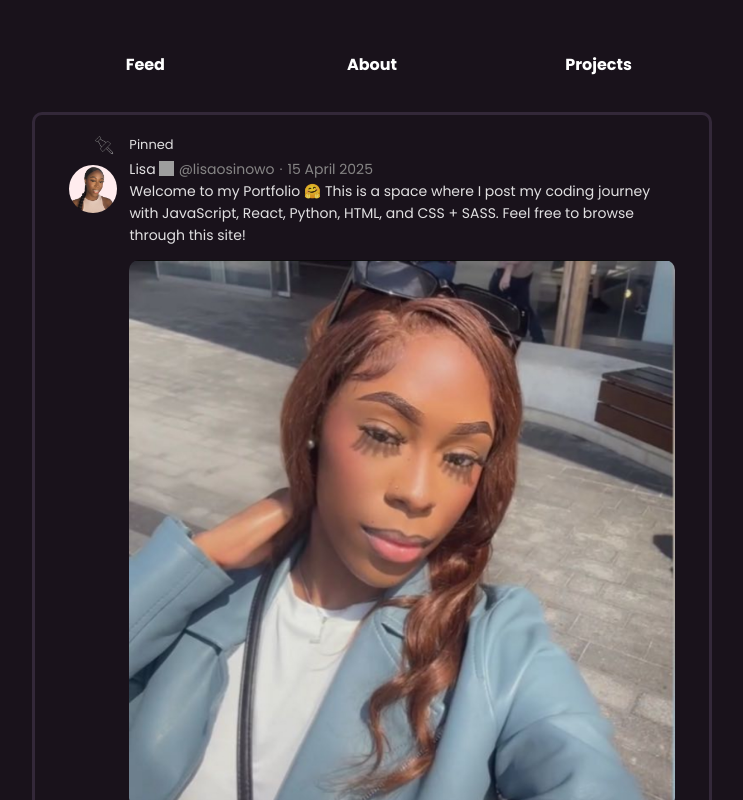
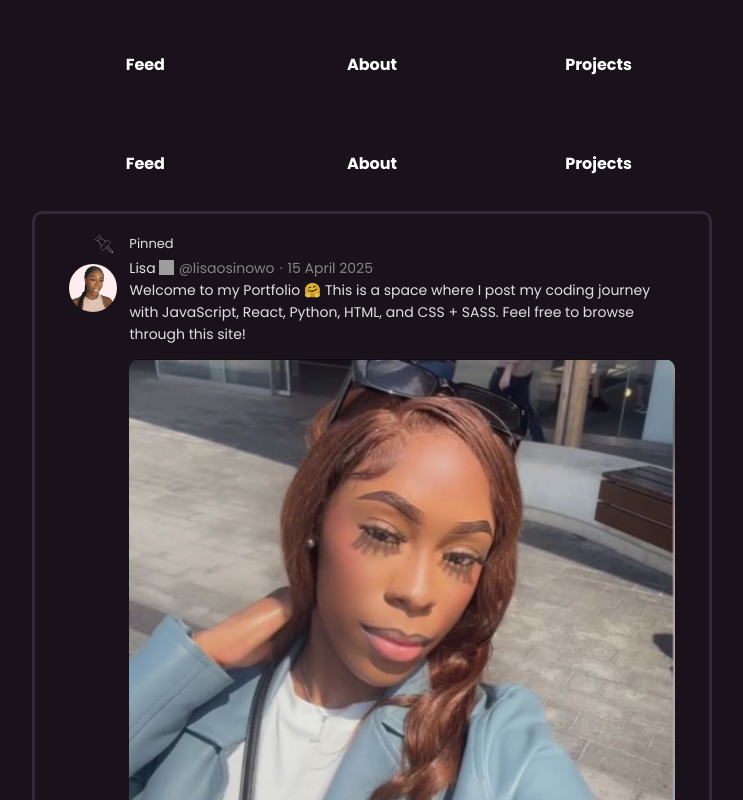
Before and after one commit to lisaosinowo/my-react-portfolio, a React (Vite) app: page / in a window 1280 px wide. Shown: the part 580-1380 px from the top of the page, without its empty margins (268-1011 px from the left). Built offline with nearby package versions, Linux system fonts and the light colour scheme; grey boxes are pictures that could not be loaded.

Commit message:
Used useState to change the display for each section

```diff
--- a/src/components/MainSection.jsx
+++ b/src/components/MainSection.jsx
@@ -1,16 +1,31 @@
-import React from 'react';
-import Feed from '../sections/Feed';
-import About from '../sections/About';
-// import Projects from '../sections/Projects';
+import { useState } from "react";
+import Feed from "../sections/Feed";
+import About from "../sections/About";
+import Projects from "../sections/Projects";
+import SectionButton from "./SectionButton";
 
 const MainSection = () => {
+   const [active, setActive] = useState("feed");
+
+   const showSection = () => {
+      switch (active) {
+         case "feed":
+            return <Feed />;
+         case "about":
+            return <About />;
+         case "projects":
+            return <Projects />;
+         default:
+            return <Feed />;
+      }
+   };
+
    return (
       <>
-         <Feed />
-         <About />
-         {/* <Projects /> */}
+         <SectionButton onSelect={setActive} />
+         <div>{showSection()}</div>
       </>
    );
-}
+};
 
 export default MainSection;
```
